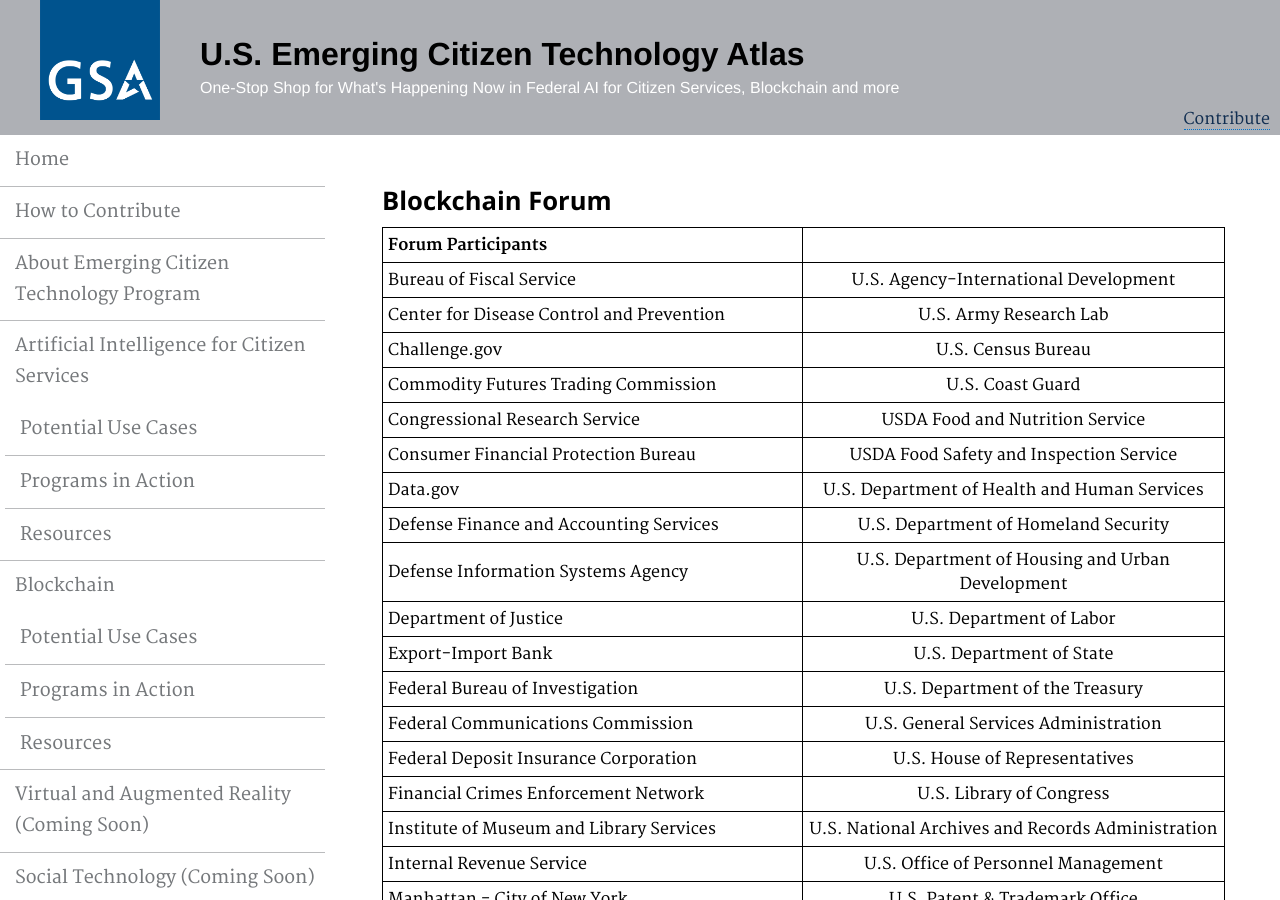
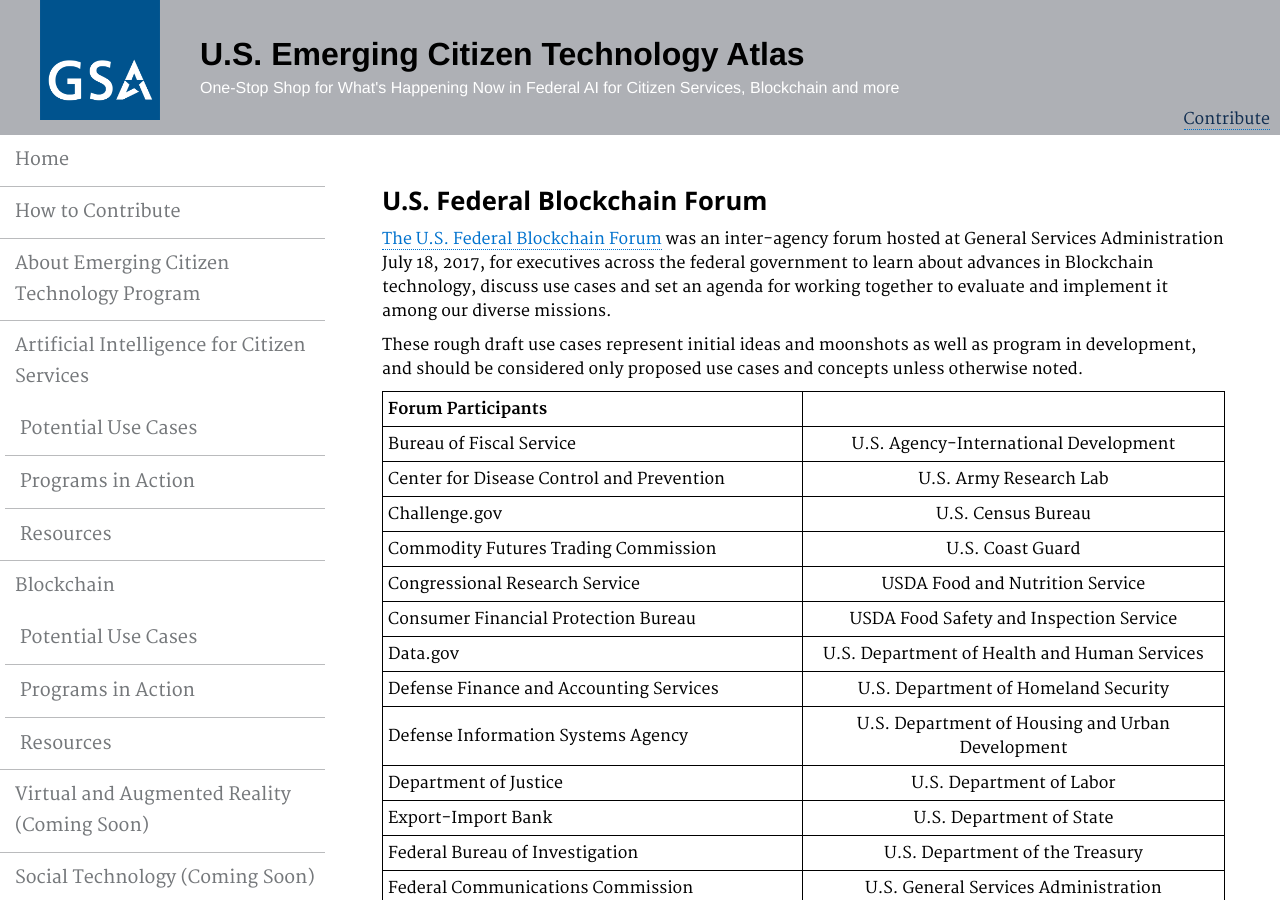
Before and after one commit to GSA/emerging-technology-atlas, a Jekyll site: the page built from pages/blockchain-forum.md, in a window 1280 px wide and 900 px high. Built offline with Jekyll 4.4.1, drawn with Linux system fonts in a browser that asks for light colours.

Commit message:
Update blockchain-forum.md

```diff
--- a/pages/blockchain-forum.md
+++ b/pages/blockchain-forum.md
@@ -5,7 +5,11 @@ permalink: /blockchain-forum/
 description: ""
 ---
 
-### Blockchain Forum
+### U.S. Federal Blockchain Forum
+
+<p><a href="https://www.digitalgov.gov/event/in-person-u-s-federal-blockchain-forum/">The U.S. Federal Blockchain Forum</a> was an inter-agency forum hosted at General Services Administration July 18, 2017, for executives across the federal government to learn about advances in Blockchain technology, discuss use cases and set an agenda for working together to evaluate and implement it among our diverse missions.</p>
+
+<p>These rough draft use cases represent initial ideas and moonshots as well as program in development, and should be considered only proposed use cases and concepts unless otherwise noted.</p>
 
 
 
```
